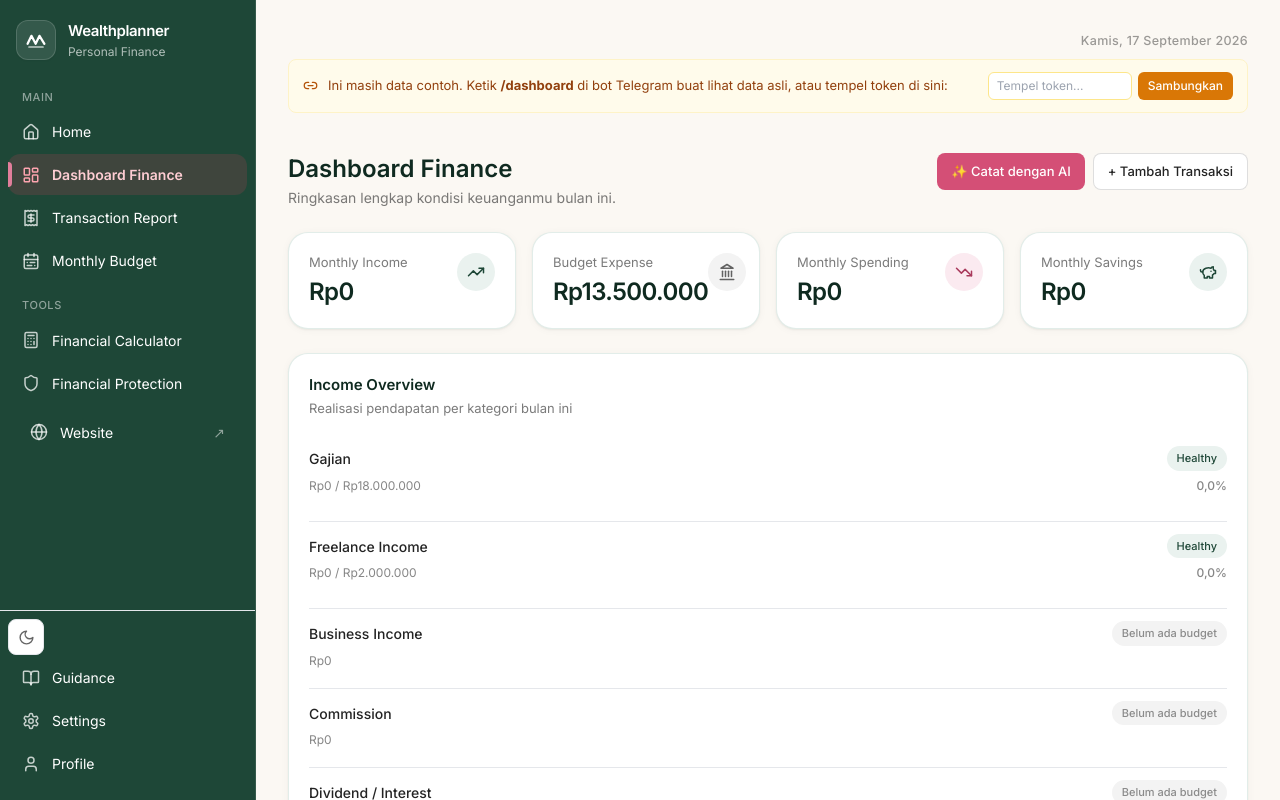
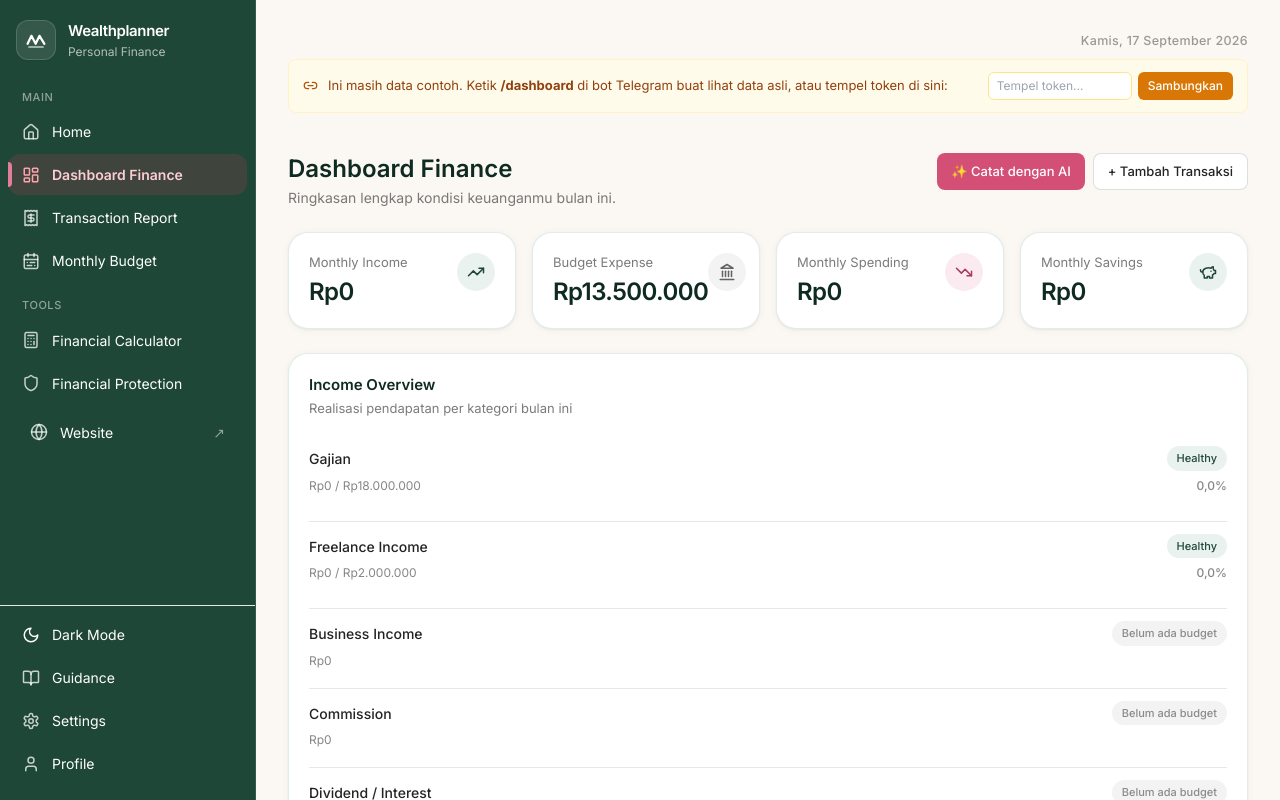
Before and after one commit to jasminework2023/personal-wealthplanner, a React (Vite) app: page /dashboard/finance in a window 1280 px wide. Shown: the top 800 px of the page. Built offline with nearby package versions, Linux system fonts and the light colour scheme; the HTML template or start-up script is replaced by a standard one.

Commit message:
Update ThemeToggle.tsx

```diff
--- a/src/components/ThemeToggle.tsx
+++ b/src/components/ThemeToggle.tsx
@@ -1,5 +1,36 @@
+import { useEffect, useState } from "react";
 import { Moon, Sun } from "lucide-react";
-import { useEffect, useState } from "react";
-const KEY = "wealthplanner_theme";
-function applyTheme(theme: "light" | "dark") { document.documentElement.dataset.theme = theme; localStorage.setItem(KEY, theme); }
-export function ThemeToggle() { const [theme,setTheme]=useState<"light"|"dark">(()=>localStorage.getItem(KEY)==="dark"?"dark":"light"); useEffect(()=>{applyTheme(theme)},[theme]); const dark=theme==="dark"; return <button type="button" onClick={()=>setTheme(dark?"light":"dark")} aria-label={dark?"Gunakan mode terang":"Gunakan mode gelap"} title={dark?"Mode terang":"Mode gelap"} className="inline-flex h-9 w-9 items-center justify-center rounded-lg border border-charcoal/12 bg-white text-charcoal/70 hover:bg-charcoal/5">{dark?<Sun size={17}/>:<Moon size={17}/>}</button>; }
+
+const STORAGE_KEY = "wealthplanner-theme";
+
+function applyTheme(theme: "light" | "dark") {
+  document.documentElement.classList.toggle("dark", theme === "dark");
+  document.documentElement.style.colorScheme = theme;
+}
+
+export function ThemeToggle() {
+  const [theme, setTheme] = useState<"light" | "dark">(() => {
+    if (typeof window === "undefined") return "light";
+    const saved = window.localStorage.getItem(STORAGE_KEY);
+    if (saved === "dark" || saved === "light") return saved;
+    return window.matchMedia?.("(prefers-color-scheme: dark)").matches ? "dark" : "light";
+  });
+
+  useEffect(() => {
+    applyTheme(theme);
+    window.localStorage.setItem(STORAGE_KEY, theme);
+  }, [theme]);
+
+  return (
+    <button
+      type="button"
+      onClick={() => setTheme((current) => (current === "dark" ? "light" : "dark"))}
+      aria-label={theme === "dark" ? "Gunakan mode terang" : "Gunakan mode gelap"}
+      title={theme === "dark" ? "Mode terang" : "Mode gelap"}
+      className="flex w-full items-center gap-3 rounded-xl px-3.5 py-2.5 text-[14px] text-white hover:bg-white/10 transition-all"
+    >
+      {theme === "dark" ? <Sun size={18} /> : <Moon size={18} />}
+      <span>{theme === "dark" ? "Light Mode" : "Dark Mode"}</span>
+    </button>
+  );
+}
```
